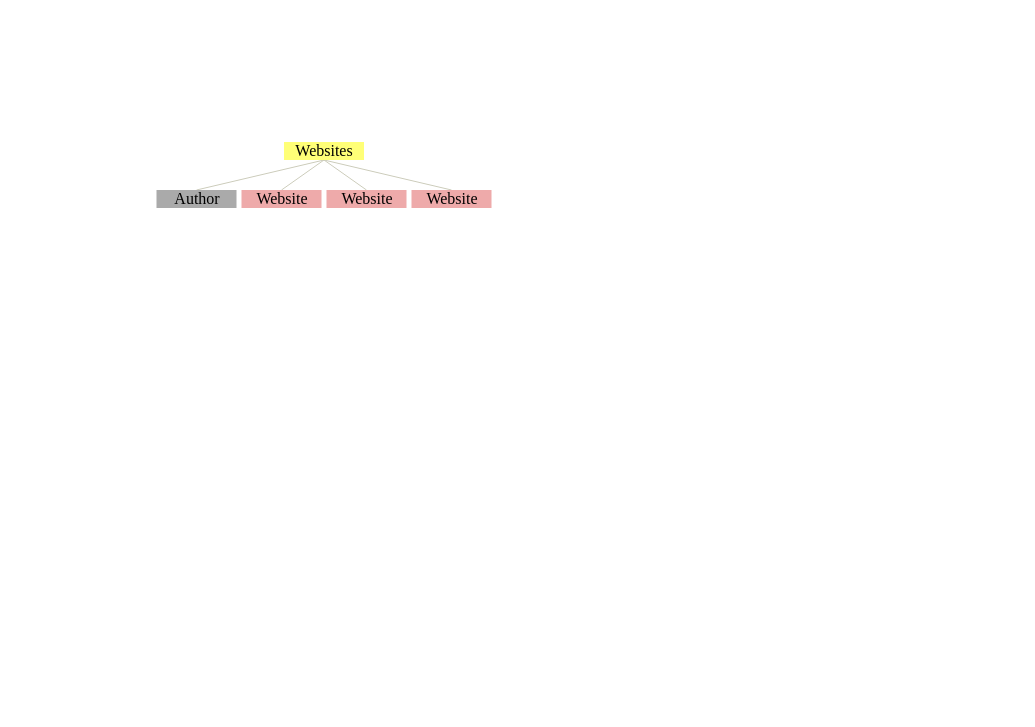
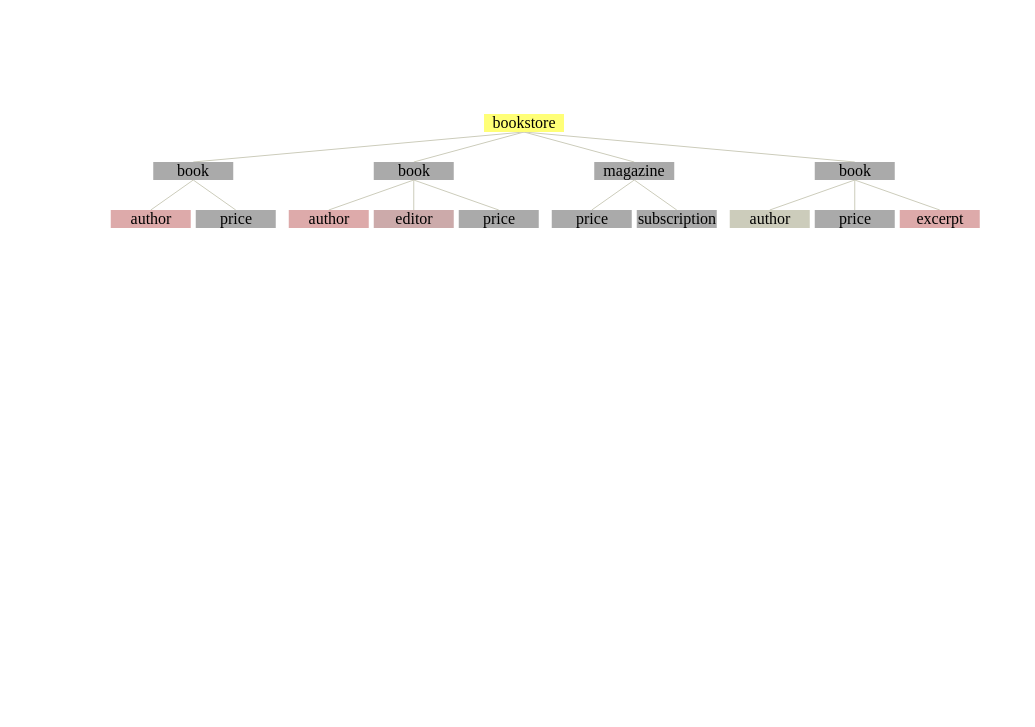
Before and after one commit to compuwizard123/csse433-xpath-evaluator, a plain HTML site: page example/example.html in a window 1280 px wide. Shown: the part 73-800 px from the top of the page, without its empty margins (0-1035 px from the left). Drawn offline with nearby package versions, Linux system fonts and the light colour scheme.

Commit message:
updated tree and extra examples

```diff
--- a/example/css/main.css
+++ b/example/css/main.css
@@ -1,5 +1,5 @@
 #infovis {
-    width: 600px;
+    width: 1000px;
     height: 400px;
     margin: auto;
     overflow: hidden;
--- /dev/null
+++ b/example/dataXML2.js
@@ -0,0 +1,297 @@
+var json = {
+	id: "1",
+	name: "bookstore",
+	data: {
+		attributes: { "specialty": "novel"},
+		text: ""
+	},
+	children: [{
+		id: "2",
+		name: "book",
+		data: {
+			attributes: { "style":"autobiography"},
+			text: ""
+		},
+		children: [{
+			id: "3",
+			name: "author",
+			data: {
+				attributes: {},
+				text: ""
+			},
+			children: [{
+				id: "4",
+				name: "first-name",
+				data: {
+					attributes: {},
+					text: "Joe"
+				},
+				children: []
+			},{
+				id: "5",
+				name: "last-name",
+				data: {
+					attributes: {},
+					text: "Bob"
+				},
+				children: []
+			}, {
+				id: "6",
+				name: "award",
+				data: {
+					attributes: {},
+					text: "Trenton Literary Review Honorable Mention"
+				},
+				children: []
+			}]
+		},{
+			id: "7",
+			name: "price",
+			data: {
+				attributes: {},
+				text: "12"
+			},
+			children: []
+		}]
+	},{
+		id: "8",
+		name: "book",
+		data: {
+			attributes: { "style":"textbook"},
+			text: ""
+		},
+		children: [{
+			id: "9",
+			name: "author",
+			data: {
+				attributes: {},
+				text: ""
+			},
+			children: [{
+				id: "10",
+				name: "first-name",
+				data: {
+					attributes: {},
+					text: "Mary"
+				},
+				children: []
+			},{
+				id: "11",
+				name: "last-name",
+				data: {
+					attributes: {},
+					text: "Bob"
+				},
+				children: []
+			}, {
+				id: "12",
+				name: "publication",
+				data: {
+					attributes: {},
+					text: "Selected Short Stories of"
+				},
+				children: [{
+					id: "13",
+					name: "first-name",
+					data: {
+						attributes: {},
+						text: "Mary"
+					},
+					children: []
+				},{
+					id: "14",
+					name: "last-name",
+					data: {
+						attributes: {},
+						text: "Bob"
+					},
+					children: []
+				}]
+			}]
+		},{
+			id: "15",
+			name: "editor",
+			data: {
+				attributes: {},
+				text: ""
+			},
+			children: [{
+				id: "16",
+				name: "first-name",
+				data: {
+					attributes: {},
+					text: "Britney"
+				},
+				children: []
+			},{
+				id: "17",
+				name: "last-name",
+				data: {
+					attributes: {},
+					text: "Bob"
+				},
+				children: []
+			}]
+		},{
+			id: "18",
+			name: "price",
+			data: {
+				attributes: {},
+				text: "55"
+			},
+			children: []
+		}]
+	},{
+		id: "19",
+		name: "magazine",
+		data: {
+			attributes: {"style":"glossy", "frequency":"monthly"},
+			text: ""
+		},
+		children: [{
+			id: "20",
+			name: "price",
+			data: {
+				attributes: {},
+				text: "2.50"
+			},
+			children: []
+		},{
+			id: "21",
+			name: "subscription",
+			data: {
+				attributes: {"price":"24", "per":"year"},
+				text: ""
+			},
+			children: []
+		}]
+	},{
+		id: "22",
+		name: "book",
+		data: {
+			attributes: {"style":"novel", "id":"myfave"},
+			text: ""
+		},
+		children: [{
+			id: "23",
+			name: "author",
+			data: {
+				attributes: {},
+				text: ""
+			},
+			children: [{
+				id: "24",
+				name: "first-name",
+				data: {
+					attributes: {},
+					text: "Toni"
+				},
+				children: []
+			},{
+				id: "25",
+				name: "last-name",
+				data: {
+					attributes: {},
+					text: "Bob"
+				},
+				children: []
+			},{
+				id: "26",
+				name: "degree",
+				data: {
+					attributes: {"from":"Trenton U"},
+					text: "B.A."
+				},
+				children: []
+			},{
+				id: "27",
+				name: "degree",
+				data: {
+					attributes: {"from":"Harvard"},
+					text: "Ph.D."
+				},
+				children: []
+			},{
+				id: "28",
+				name: "award",
+				data: {
+					attributes: {},
+					text: "Pulitzer"
+				},
+				children: []
+			},{
+				id: "29",
+				name: "publication",
+				data: {
+					attributes: {},
+					text: "Still in Trenton"
+				},
+				children: []
+			},{
+				id: "30",
+				name: "publication",
+				data: {
+					attributes: {},
+					text: "Trenton Forever"
+				},
+				children: []
+			}]
+		},{
+			id: "31",
+			name: "price",
+			data: {
+				attributes: {intl:"Canada", "exchange":"0.7"},
+				text: "6.50"
+			},
+			children: []
+		},{
+			id: "32",
+			name: "excerpt",
+			data: {
+				attributes: {},
+				text: ""
+			},
+			children: [{
+				id: "33",
+				name: "p",
+				data: {
+					attributes: {},
+					text: "It was a dark and stormy night."
+				},
+				children: []
+			},{
+				id: "34",
+				name: "p",
+				data: {
+					attributes: {},
+					text: "But then all nights in Trenton seem dark and stormy to someone who has gone through what I have."
+				},
+				children: []
+			},{
+				id: "35",
+				name: "definition-list",
+				data: {
+					attributes: {},
+					text: ""
+				},
+				children: [{
+					id: "36",
+					name: "term",
+					data: {
+						attributes: {},
+						text: "Trenton"
+					},
+					children: []
+				},{
+					id: "36",
+					name: "definition",
+					data: {
+						attributes: {},
+						text: "misery"
+					},
+					children: []
+				}]
+			}]
+		}]
+	}]
+}
--- a/example/example.html
+++ b/example/example.html
@@ -2,18 +2,17 @@
 <html xmlns="http://www.w3.org/1999/xhtml" xml:lang="en" lang="en">
 <head>
 <meta http-equiv="Content-Type" content="text/html; charset=UTF-8" />
-<title>Test</title>
+<title>XPath Evaluation Visualizer</title>
 <link rel="stylesheet" type="text/css" href="css/main.css" />
+<script language="javascript" type="text/javascript" src="http://code.jquery.com/jquery-1.5.2.min.js"></script>
 <script language="javascript" type="text/javascript" src="js/jit_spacetree.js"></script>
-
-<script language="javascript" type="text/javascript" src="http://code.jquery.com/jquery-1.5.2.min.js"></script>
-
 <script language="javascript" type="text/javascript" src="js/main.js"></script>
 <script language="javascript" type="text/javascript" src="js/spacetree.js"></script>
-<script language="javascript" type="text/javascript" src="dataXML.js"></script>
+<script language="javascript" type="text/javascript" src="dataXML2.js"></script>
 </head>
 
 <body>
+<h1>XPath Evaluation Visualizer</h1>
 <div id="container">
    <div id="infovis"></div>
 </div>
--- a/example/js/spacetree.js
+++ b/example/js/spacetree.js
@@ -22,10 +22,12 @@ function initST(rootNode){
     //set distance between node and its children
     levelDistance: 30,
 	orientation: 'top',
+	constrained: false,
+	offsetY: 100,
     //enable panning
     Navigation: {
       enable:true,
-      panning:true
+      panning:false
     },
     //set node and edge styles
     //set overridable=true for styling individual
```
Also changed, not shown: parseXMLtoJson.html (added, +34 -0 lines).
